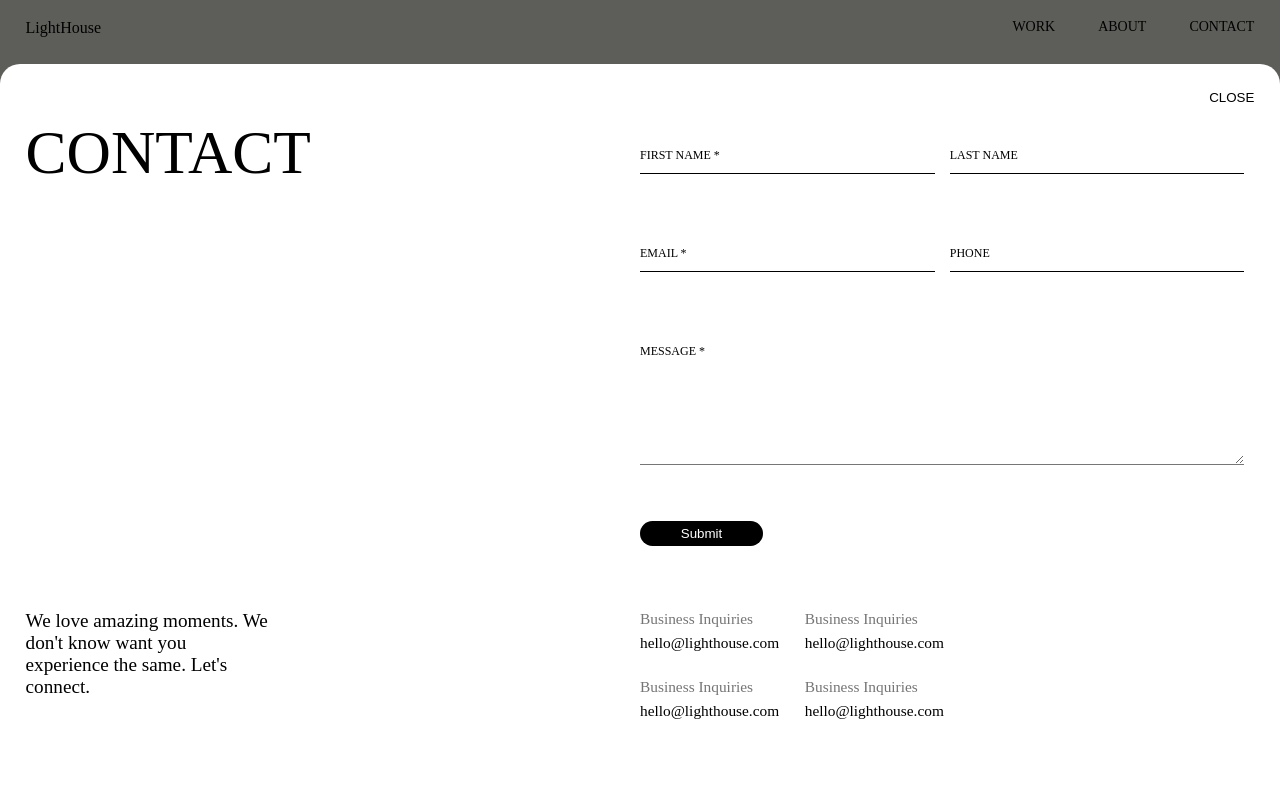
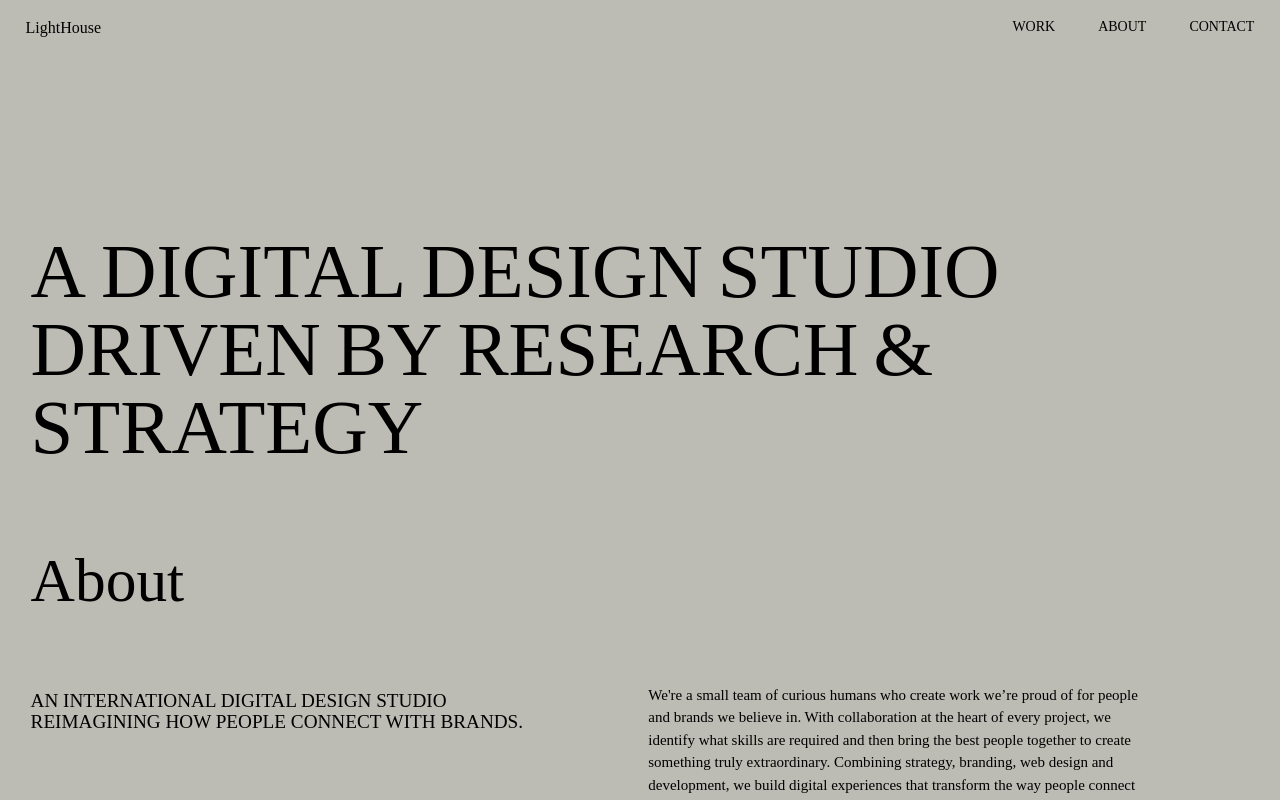
Before and after one commit to muhsinkamil/loveearth, a React (Vite) app: page / in a window 1280 px wide. Shown: the top 800 px of the page. Built offline with nearby package versions, Linux system fonts and the light colour scheme.

Commit message:
extract hover animation to reusable style

```diff
--- a/src/components/Contact/index.tsx
+++ b/src/components/Contact/index.tsx
@@ -33,7 +33,10 @@ const ContactForm = () => {
               transition: { duration: 0.5, ease: 'easeInOut' },
             }}
           >
-            <button className="close-btn" onClick={handleCloseForm}>
+            <button
+              className="close-btn hvr-underln-anim"
+              onClick={handleCloseForm}
+            >
               close
             </button>
             <div className="contact-head">Contact</div>
--- a/src/components/Footer/index.tsx
+++ b/src/components/Footer/index.tsx
@@ -24,7 +24,10 @@ function Footer({ nextPageProps }: Props) {
     >
       <div style={{ paddingBottom: '15px' }}>Next page</div>
       <h3>
-        <Link to={nextPageProps.nextPageLink} className="hvr-underln-anim">
+        <Link
+          to={nextPageProps.nextPageLink}
+          className="footer-nxt-lnk hvr-underln-anim"
+        >
           {nextPageProps.nextPageLabel}
         </Link>
       </h3>
--- a/src/components/Footer/styles.scss
+++ b/src/components/Footer/styles.scss
@@ -1,29 +1,8 @@
 .std-container {
-  .hvr-underln-anim {
-    position: relative;
-    cursor: pointer;
-    text-transform: uppercase;
+  .footer-nxt-lnk {
     font-size: 4.8vw;
     line-height: 0.8;
     font-weight: 400;
-  }
-
-  .hvr-underln-anim::after {
-    content: '';
-    position: absolute;
-    width: 100%;
-    transform: scaleX(0);
-    height: 2px;
-    bottom: 10px;
-    left: 0;
-    background-color: rgb(45, 45, 45);
-    transform-origin: bottom right;
-    transition: transform 0.25s ease-out;
-  }
-
-  .hvr-underln-anim:hover::after {
-    transform: scaleX(1);
-    transform-origin: bottom left;
   }
 }
 
--- a/src/components/Navbar/index.tsx
+++ b/src/components/Navbar/index.tsx
@@ -42,20 +42,22 @@ const Navbar = ({ leftLogo, rightItems }: Props) => {
         {rightItems.map((item, index) => {
           if (item.navigateTo) {
             return (
-              <li className="right-item" key={index}>
-                <Link to={item.navigateTo}>{item.item}</Link>
+              <li
+                className="right-item "
+                key={index}
+                style={{ display: 'inline-block' }}
+              >
+                <Link to={item.navigateTo} className="hvr-underln-anim">
+                  {item.item}
+                </Link>
               </li>
             );
           }
 
           if (item.item === 'CONTACT') {
             return (
-              <li
-                className="right-item"
-                key={index}
-                onClick={handleContactClick}
-              >
-                {item.item}
+              <li key={index} onClick={handleContactClick}>
+                <span className="right-item hvr-underln-anim">{item.item}</span>
               </li>
             );
           }
--- a/src/providers/contact.tsx
+++ b/src/providers/contact.tsx
@@ -16,7 +16,7 @@ interface ContactContextType {
 
 const ContactContext = createContext<ContactContextType | undefined>(undefined);
 
-const initialState = { isContactFormOpen: true };
+const initialState = { isContactFormOpen: false };
 
 const contactFormReducer = (state: ContactContextState, action: any) => {
   switch (action.type) {
--- a/src/styles/reusableStyles.scss
+++ b/src/styles/reusableStyles.scss
@@ -3,6 +3,26 @@
   padding-right: 2vw;
 }
 
-.with-anim-border {
+.hvr-underln-anim {
   position: relative;
+  cursor: pointer;
+  text-transform: uppercase;
+
+  &::after {
+    content: '';
+    position: absolute;
+    width: 100%;
+    transform: scaleX(0);
+    height: 2px;
+    bottom: -2px;
+    left: 0;
+    background-color: rgb(45, 45, 45);
+    transform-origin: bottom right;
+    transition: transform 0.25s ease-out;
+  }
+
+  &:hover::after {
+    transform: scaleX(1);
+    transform-origin: bottom left;
+  }
 }
```
